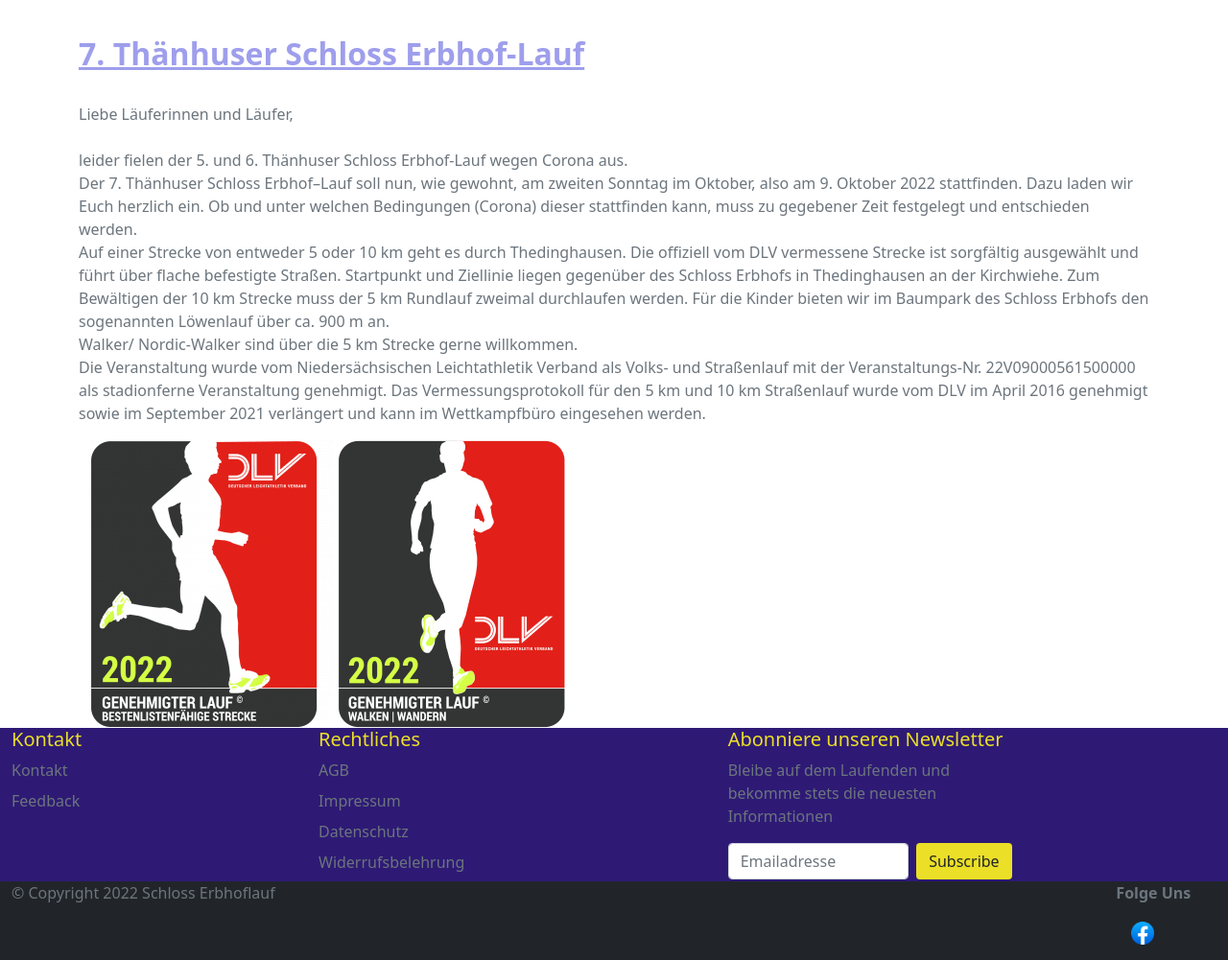
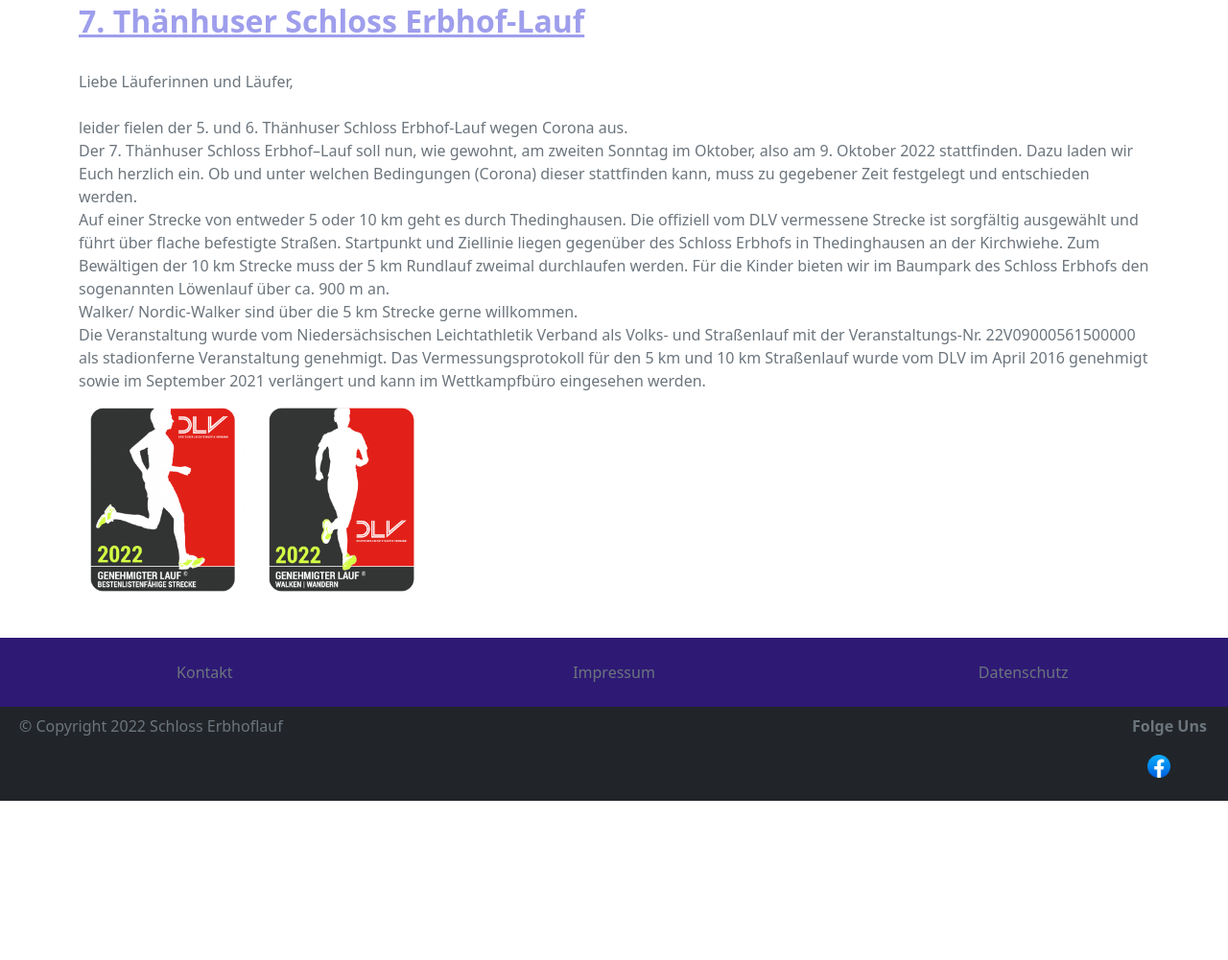
Before and after one commit to MRickers/Erbhoflauf, a plain HTML site: page app/static/index.html in a window 1280 px wide. Shown: the part 193-1194 px from the top of the page at 96% size. After the commit the page ends 1028 px from the top, so only its background shows below. Drawn offline with nearby package versions, Linux system fonts and the light colour scheme.

Commit message:
Titelbild an container angepasst, Footer aufgeräumt

```diff
--- a/app/static/css/erbhof_style.css
+++ b/app/static/css/erbhof_style.css
@@ -23,10 +23,15 @@ p {
     color: var(--bs-secondary);
 }
 
-.menu-img {
+.title-img {
     min-width: 200px !important;
     width:50%;
     height: auto;
+}
+
+.img-height {
+    min-height: 200px !important;
+    max-width: 100%;
 }
 
 .medal-img {
--- a/app/static/index.html
+++ b/app/static/index.html
@@ -12,9 +12,11 @@
     <!-- Menu -->
     <nav class="navbar navbar-expand-md navbar-light bg-light">
       <div class="container-fluid d-flex">
+        <div class="col-sm-2">
           <a class="navbar-brand" href="https://tsv-thedinghausen.de">
-            <img class="menu-img" src="img/erbhoflauflogo-1.png" alt="">
+            <img class="title-img" src="img/erbhoflauflogo-1.png" alt="">
           </a>
+        </div>
         <button class="navbar-toggler" type="button" data-bs-toggle="collapse" data-bs-target="#navbarSupportedContent" aria-controls="navbarSupportedContent" aria-expanded="false" aria-label="Toggle navigation">
           <span class="navbar-toggler-icon"></span>
         </button>
@@ -65,52 +67,41 @@
           eingesehen werden.</p>
       </div>
       <div class="container">
-        <img src="img/genehmigter_lauf_best2022.png" alt="" width="auto" height="50%">
-        <img src="img/genehmigter_lauf_walken2022.png" alt="" width="auto" height="50%">
+        <div class="row">
+          <div class="col-lg-2">
+            <img class="img-fluid" src="img/genehmigter_lauf_best2022.png" alt="">
+          </div>
+          <div class="col-sm-2">
+            <img class="img-fluid" src="img/genehmigter_lauf_walken2022.png" alt="">
+          </div>
+        </div>
+
       </div>
     </div>
 
-    <footer class="container-fluid">
-      <div class="row footer-content">
-        <div class="col-sm-3">
-          <h5>Kontakt</h5>
-          <ul class="nav flex-column">
-            <li class="nav-item mb-2"><a href="#" class="nav-link p-0 text-muted">Kontakt</a></li>
-            <li class="nav-item mb-2"><a href="#" class="nav-link p-0 text-muted">Feedback</a></li>
-          </ul>
+    <footer class="container-fluid pt-5">
+        <div class="row footer-content py-4">
+            <div class="col-sm-4 d-flex align-items-center justify-content-center">
+              <a href="#" class="nav-link p-0 text-muted">Kontakt</a>
+            </div>
+            <div class="col-sm-4 d-flex align-items-center justify-content-center">
+              <a href="#" class="nav-link p-0 text-muted">Impressum</a>
+            </div>
+            <div class="col-sm-4 d-flex align-items-center justify-content-center">
+              <a href="#" class="nav-link p-0 text-muted">Datenschutz</a>
+            </div>
+          </div>
         </div>
-
-        <div class="col-sm-3">
-          <h5>Rechtliches</h5>
-          <ul class="nav flex-column">
-            <li class="nav-item mb-2"><a href="#" class="nav-link p-0 text-muted">AGB</a></li>
-            <li class="nav-item mb-2"><a href="#" class="nav-link p-0 text-muted">Impressum</a></li>
-            <li class="nav-item mb-2"><a href="#" class="nav-link p-0 text-muted">Datenschutz</a></li>
-            <li class="nav-item mb-2"><a href="#" class="nav-link p-0 text-muted">Widerrufsbelehrung</a></li>
-          </ul>
-        </div>
-
-        <div class="col-sm-3 offset-1">
-          <form>
-            <h5>Abonniere unseren Newsletter</h5>
-            <p>Bleibe auf dem Laufenden und bekomme stets die neuesten Informationen</p>
-            <div class="d-flex w-100 gap-2">
-              <label for="newsletter1" class="visually-hidden">Emailadresse</label>
-              <input id="newsletter1" type="text" class="form-control" placeholder="Emailadresse">
-              <button class="btn" type="button">Subscribe</button>
-            </div>
-          </form>
-        </div>
-      </div>
       <div class="row">
-        <div class="d-flex justify-content-between bg-dark">
-          <p>© Copyright 2022 Schloss Erbhoflauf</p>
-          <div class="col-1">
+        <div class="d-flex bg-dark">
+          <div class="p-2 flex-grow-1 justify-content-center"><p>© Copyright 2022 Schloss Erbhoflauf</p></div>
+          <div class="p-2">
             <p class="fw-bold">Folge Uns</p>
             <ul class="list-unstyled d-flex">
               <li class="ms-3"><a class="link-dark" href="https://www.facebook.com/tselauf/"><img src="img/2021_Facebook_icon.svg.png" alt="" width="24" height="24"></a></li>
               <li class="ms-3"><a class="link-dark" href="#"><svg class="bi" width="24" height="24"><use xlink:href="#facebook"></use></svg></a></li>
             </ul>
+          </div>
         </div>
       </div>
     </footer>
```
Also changed, not shown: app/static/lauf.html (+15 -31 lines).
